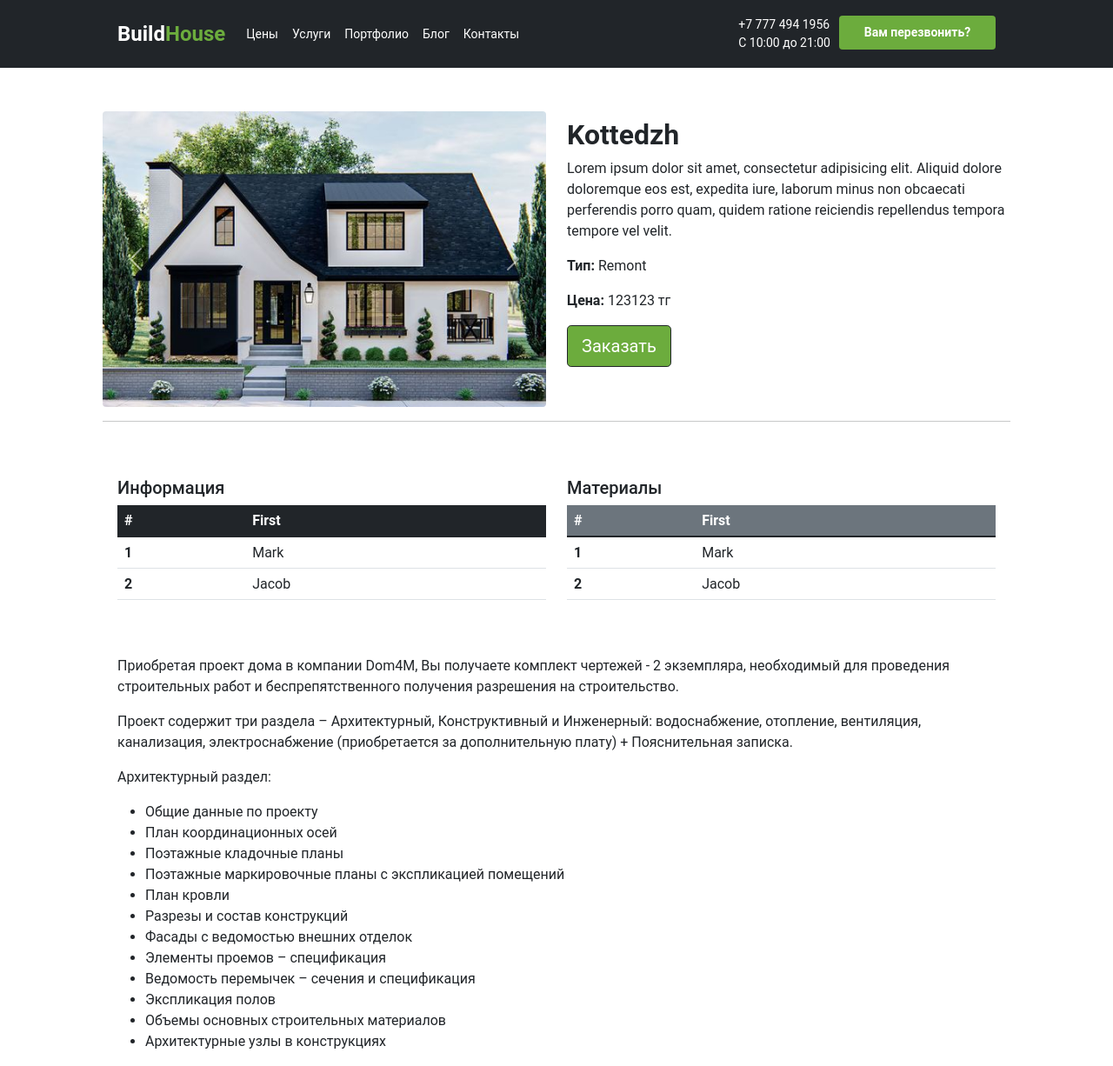
After one commit to Baikadamov/construction_company, a Django app: page /projects/1 in a window 1280 px wide. The commit adds this page. Shown: the whole page at 87% size. Run offline with Django 4.2, Linux system fonts and the light colour scheme; data comes from the database, SQL or seed files in the repository; both versions use the stored data as it was after the commit; some libraries are stand-ins or nearby versions.

Commit message:
project design project page

```diff
--- a/house/static/house/js/script.js
+++ b/house/static/house/js/script.js
@@ -1,18 +1,18 @@
-let buttonClicked = false;
-
-window.addEventListener('scroll', function () {
-    if (!buttonClicked) {
-        let nav = document.querySelector('nav');
-        if (window.pageYOffset > 200) {
-            nav.classList.add('bg-dark', 'shadow');
-        } else {
-            nav.classList.remove('bg-dark', 'shadow');
-        }
-    }
-});
-
-function shadow() {
-    let nav = document.querySelector('nav');
-    nav.classList.add('bg-dark', 'shadow');
-    buttonClicked = true;
-}
+// let buttonClicked = false;
+//
+// window.addEventListener('scroll', function () {
+//     if (!buttonClicked) {
+//         let nav = document.querySelector('nav');
+//         if (window.pageYOffset > 200) {
+//             nav.classList.add('bg-dark', 'shadow');
+//         } else {
+//             nav.classList.remove('bg-dark', 'shadow');
+//         }
+//     }
+// });
+//
+// function shadow() {
+//     let nav = document.querySelector('nav');
+//     nav.classList.add('bg-dark', 'shadow');
+//     buttonClicked = true;
+// }
--- a/house/templates/house/base.html
+++ b/house/templates/house/base.html
@@ -14,9 +14,9 @@
 </head>
 <body>
 
-<nav class="navbar fixed-top navbar-expand-lg navbar-dark p-md-3">
+<nav class="navbar fixed-top navbar-expand-lg bg-dark navbar-dark p-md-3">
     <div class="container">
-        <a class="navbar-brand"   href="#">Build<span style="color: #6CAC3D">House</span> </a>
+        <a class="navbar-brand" href="{% url 'home' %}">Build<span style="color: #6CAC3D">House</span> </a>
         <button
                 class="navbar-toggler"
                 type="button"
@@ -25,7 +25,6 @@
                 aria-controls="navbarNav"
                 aria-expanded="false"
                 aria-label="Toggle navigation"
-                onclick="shadow()"
         >
             <span class="navbar-toggler-icon"></span>
         </button>
@@ -59,6 +58,7 @@
         </div>
     </div>
 </nav>
+
 {% block content%}
 
 {% endblock%}
--- /dev/null
+++ b/house/templates/house/project.html
@@ -0,0 +1,128 @@
+{%extends 'house/base.html'%}
+{%load static%}
+
+
+{%block content%}
+
+
+<section id="about" class="about section-padding">
+    <div class="container p-5 mgn">
+        <div class="row">
+            <div class="col-lg-6 col-md-12 col-12  ">
+                <div id="carouselExampleInterval" class="carousel slide" data-bs-ride="carousel">
+                    <div class="carousel-inner">
+                        <div class="carousel-item active" data-bs-interval="3000">
+                            <img src="{{project.photo_1.url}}" alt="" class="img-fluid rounded h-100">
+                        </div>
+                        <div class="carousel-item" data-bs-interval="3000">
+                            <img src="{{project.photo_2.url}}" alt="" class="img-fluid rounded h-100">
+                        </div>
+                        <div class="carousel-item">
+                            <img src="{{project.photo_3.url}}" alt="" class="img-fluid rounded ">
+                        </div>
+                    </div>
+                    <button class="carousel-control-prev" type="button" data-bs-target="#carouselExampleInterval"
+                            data-bs-slide="prev">
+                        <span class="carousel-control-prev-icon" aria-hidden="true"></span>
+                        <span class="visually-hidden">Предыдущий</span>
+                    </button>
+                    <button class="carousel-control-next" type="button" data-bs-target="#carouselExampleInterval"
+                            data-bs-slide="next">
+                        <span class="carousel-control-next-icon" aria-hidden="true"></span>
+                        <span class="visually-hidden">Следующий</span>
+                    </button>
+                </div>
+            </div>
+            <div class="col-lg-6 col-md-12 col-12  ">
+                <div class="about-text mt-2">
+                    <h2><strong>{{project.name}} </strong></h2>
+                    <p>{{project.description}}</p>
+                    <p><b> Тип: </b>{{project.type}}</p>
+                    <p><b> Цена:</b> {{project.price}} тг</p>
+                    <div class="mt-3">
+                        <button class="btn btn-lg btn-dark">
+                            Заказать
+                        </button>
+                    </div>
+                </div>
+            </div>
+        </div>
+        <hr>
+    </div>
+</section>
+<div class="container">
+    <div class="row">
+        <div class="col-lg-6 col-md-12 col-12">
+            <h5>Информация</h5>
+            <table class="table ">
+                <thead class=" bg-dark text-white">
+                <tr>
+                    <th scope="col">#</th>
+                    <th scope="col">First</th>
+                </tr>
+                </thead>
+                <tbody>
+                <tr>
+                    <th scope="row">1</th>
+                    <td>Mark</td>
+                </tr>
+                <tr>
+                    <th scope="row">2</th>
+                    <td>Jacob</td>
+                </tr>
+                </tbody>
+            </table>
+        </div>
+        <div class="col-lg-6 col-md-12 col-12">
+            <h5>Материалы</h5>
+            <table class="table ">
+                <thead class=" bg-secondary text-white">
+                <tr>
+                    <th scope="col">#</th>
+                    <th scope="col">First</th>
+                </tr>
+                </thead>
+                <tbody>
+                <tr>
+                    <th scope="row">1</th>
+                    <td>Mark</td>
+                </tr>
+                <tr>
+                    <th scope="row">2</th>
+                    <td>Jacob</td>
+                </tr>
+                </tbody>
+            </table>
+        </div>
+
+    </div>
+</div>
+
+<div class="container mt-5">
+    <p>Приобретая проект дома в компании Dom4M, Вы получаете комплект чертежей - 2 экземпляра, необходимый для
+        проведения строительных работ и беспрепятственного получения разрешения на строительство.
+    </p>
+    <p>
+
+        Проект содержит три раздела – Архитектурный, Конструктивный и Инженерный: водоснабжение, отопление, вентиляция,
+        канализация, электроснабжение (приобретается за дополнительную плату) + Пояснительная записка.
+    </p>
+
+    <p>Архитектурный раздел: </p>
+    <ul>
+        <li> Общие данные по проекту</li>
+        <li>План координационных осей</li>
+        <li>Поэтажные кладочные планы</li>
+        <li>Поэтажные маркировочные планы с экспликацией помещений</li>
+        <li>План кровли</li>
+        <li> Разрезы и состав конструкций</li>
+        <li> Фасады с ведомостью внешних отделок</li>
+        <li> Элементы проемов – спецификация</li>
+        <li> Ведомость перемычек – сечения и спецификация</li>
+        <li>Экспликация полов</li>
+        <li> Объемы основных строительных материалов</li>
+        <li>Архитектурные узлы в конструкциях</li>
+    </ul>
+</div>
+
+{% endblock %}
--- a/house/urls.py
+++ b/house/urls.py
@@ -5,5 +5,6 @@ from house.views import *
 urlpatterns = [
     path('', index, name='home'),
     path('projects/', projectsPage, name='projectsPage'),
+    path('projects/<str:pk>', project, name='project'),
     path('calculator/', calculator, name='calculator'),
 ]
--- a/house/views.py
+++ b/house/views.py
@@ -11,11 +11,20 @@ def index(request):
 
 
 def projectsPage(request):
-    project = Project.objects.all()
+    projects = Project.objects.all()
     context = {
-        'project': project,
+        'projects': projects,
     }
     return render(request, 'house/projects.html', context=context)
+
+
+def project(request, pk):
+    project = Project.objects.get(id=pk)
+    print(project)
+    context = {
+        'project': project
+    }
+    return render(request, 'house/project.html', context=context)
 
 
 def calculator(request):
```
Also changed, not shown: house/templates/house/projects.html (+40 -12 lines), db.sqlite3, media/photos/2023/04/10/1090795_550.jpg (added), media/photos/2023/04/10/1326215_550.jpg (added), media/photos/2023/04/10/2.jpg (added), media/photos/2023/04/10/2688872_550.jpg (added), media/photos/2023/04/10/2693392_550.jpg (added), media/photos/2023/04/10/3.jpg (added), media/photos/2023/04/10/4.jpg (added), media/photos/2023/04/10/4_Q829mJC.jpg (added), media/photos/2023/04/10/606287_550.jpg (added), media/photos/2023/04/10/606287_550_LofTBnt.jpg (added), media/photos/2023/04/24/2f4e311c5ab3fadb29731a4d0b009f8b.jpg (added), media/photos/2023/04/24/7cf1a6_54826a9020084820baa3741999179428_mv2.webp (added), 1 more files.
